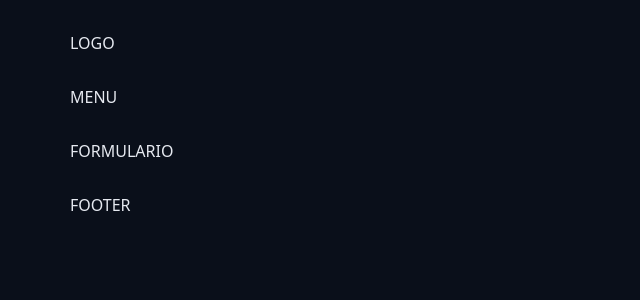
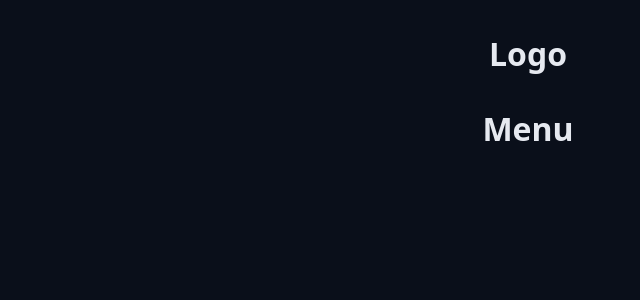
Before and after one commit to raffaela09/chronos-pomodoro, a React (Vite) app: page / in a window 1280 px wide. Shown: the top 300 px of the page, without its empty margins (112-752 px from the left). Built offline with nearby package versions, Linux system fonts and the light colour scheme.

Commit message:
move container to react component.

```diff
--- a/src/App.tsx
+++ b/src/App.tsx
@@ -1,3 +1,5 @@
+import { Container } from './components/Container';
+import { Heading } from './components/Heading';
 import './styles/global.css';
 import './styles/theme.css';
 
@@ -23,26 +25,12 @@
 export function App() {
   return (
     <>
-      <div className='container'>
-        <div className='content'>
-          <section>LOGO</section>
-        </div>
-      </div>
-      <div className='container'>
-        <div className='content'>
-          <section>MENU</section>
-        </div>
-      </div>
-      <div className='container'>
-        <div className='content'>
-          <section>FORMULARIO</section>
-        </div>
-      </div>
-      <div className='container'>
-        <div className='content'>
-          <section>FOOTER</section>
-        </div>
-      </div>
+      <Container>
+        <Heading>Logo</Heading>
+      </Container>
+      <Container>
+        <Heading>Menu</Heading>
+      </Container>
     </>
   );
 }
--- /dev/null
+++ b/src/components/Container.module.css
@@ -0,0 +1,12 @@
+.container-fluid {
+  max-width: auto;
+}
+
+.container {
+  max-width: 98rem;
+  margin: 0 auto; /*margin 0 auto alinha no centro*/
+}
+
+.content {
+  margin: 3.2rem;
+}
--- /dev/null
+++ b/src/components/Container.tsx
@@ -0,0 +1,13 @@
+import styles from './Container.module.css';
+
+type ContainerProps = {
+  children: React.ReactNode;
+};
+
+export function Container({ children }: ContainerProps) {
+  return (
+    <div className={styles.container}>
+      <div className={styles.content}>{children}</div>
+    </div>
+  );
+}
```
